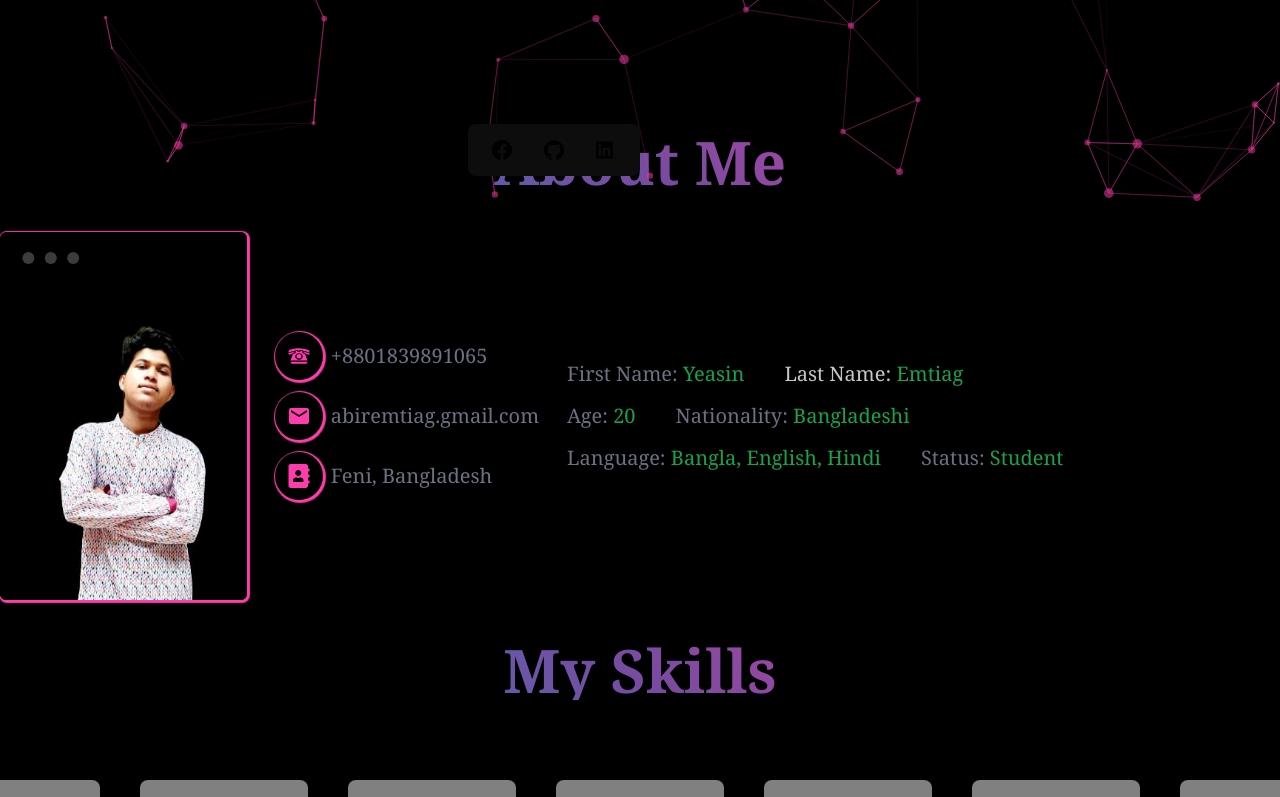
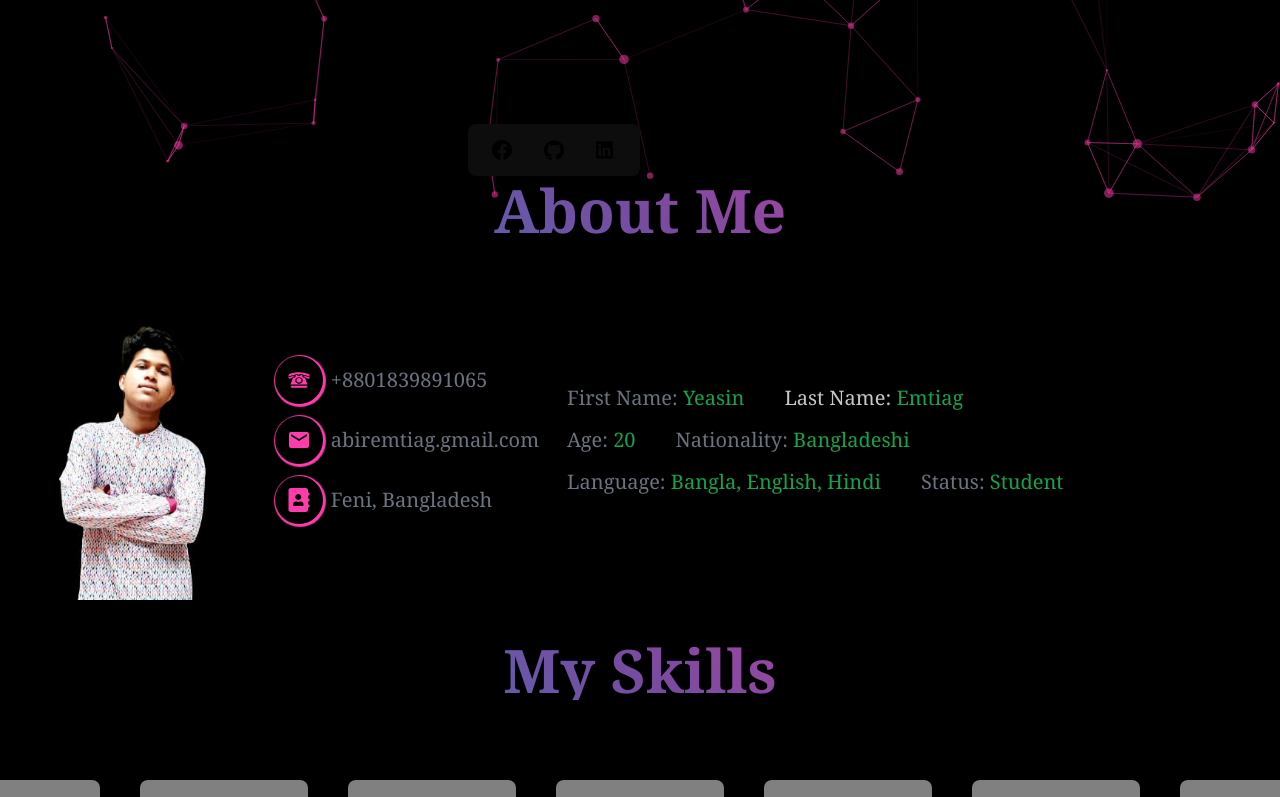
Before and after one commit to AbiR7171/My-PortFolio, a React (Vite) app: page / in a window 1280 px wide. Shown: the part 596-1393 px from the top of the page. Built offline with nearby package versions, Linux system fonts and the light colour scheme.

Commit message:
final done

```diff
--- a/src/Components/AboutMe.jsx
+++ b/src/Components/AboutMe.jsx
@@ -12,7 +12,7 @@ const AboutMe = () => {
         <div id="AboutMe" className=''>
             <h4 className="text-6xl text-center mb-10 mt-10 text font-serif font-bold">About Me</h4>
             <div className='lg:flex gap-4 container mx-auto'>
-            <div style={{boxShadow:`1px 1px 1px 2px  ${color ? color : "#FF3CAC"}`}} className='rounded-md mockup-window '>
+            <div  className='rounded-md  '>
               <img  className=' w-full h-80' src={moduleName} alt="" />
             </div>
             <div   className='lg:flex items-center gap-7 p-3 font-serif '>
--- a/src/Components/Projects/toyCenter.jsx
+++ b/src/Components/Projects/toyCenter.jsx
@@ -39,7 +39,7 @@ const ToyCenter = () => {
                   <a className='flex items-center btn btn-sm bg-red-700 text-white border-0'target='_blank'  href="https://github.com/AbiR7171/Toy-center-server.git">Live Site <Icon icon="iconoir:arrow-tr" /> </a>
                 </div>
           </div>
-           <a dat-aos="fade-left"  href="https://tay-center-auth.web.app/" target='_blank'>
+           <a data-aos="fade-left" href="https://tay-center-auth.web.app/" target='_blank'>
            <div style={{boxShadow:`1px 1px 1px 3px  ${color ? color : "#FF3CAC"}`}}  className="mockup-window border bg-red-300  w-4/4 h-96 rounded-lg">
             <div  className="flex justify-center  bg-red-200 flex-col ">
                <div className='w-full h-44  hover:-translate-y-[1200px] duration-1000'>
--- a/src/Layout/MainLayout.jsx
+++ b/src/Layout/MainLayout.jsx
@@ -13,7 +13,8 @@ const MainLayout = () => {
     return (
         <div>
             <Partcles />
-            <RightSideNav/>
+           <div className='mockup-window'>
+           <RightSideNav/>
             <LeftSideNav/>
             <BottomNav/>
             <Home/>
@@ -21,6 +22,7 @@ const MainLayout = () => {
             <MySkills/>
            <Project/>
            <ContactUs/>
+           </div>
         </div>
     );
 };
```
